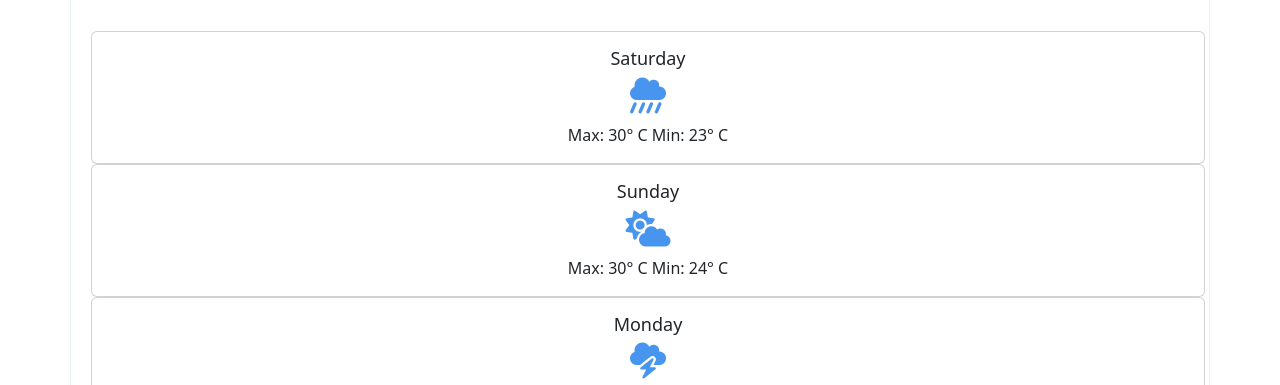
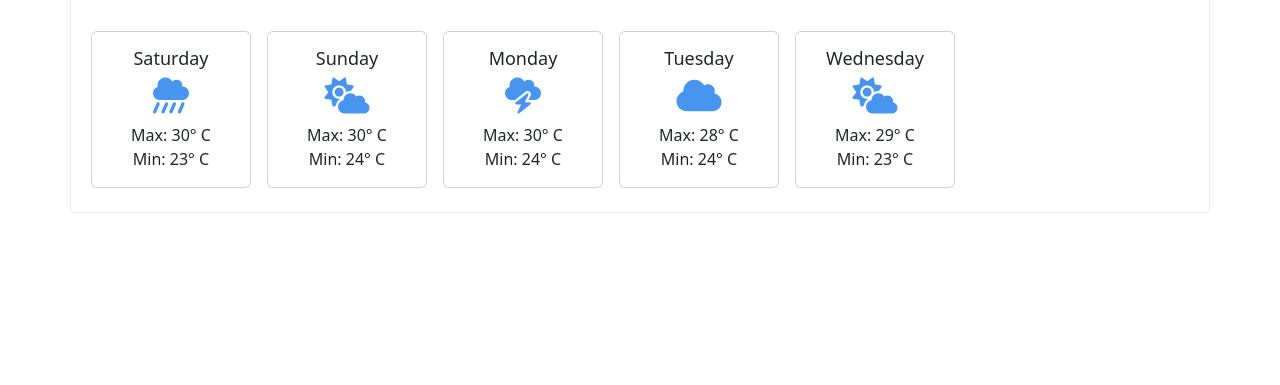
Before and after one commit to js-lonewolf/weather-app, a website: page index.html in a window 1280 px wide. Shown: the part 388-773 px from the top of the page. Drawn offline with nearby package versions, Linux system fonts and the light colour scheme; files that its build step writes are made by us from their sources.

Commit message:
Update styles.css

```diff
--- a/styles.css
+++ b/styles.css
@@ -53,7 +53,7 @@ span.degrees {
 }
 
 .weekly-meteo {
-  width: 10rem;
+  width: 10rem !important;
   height: 10rem;
   margin: 0 8px 0 8px;
 }
```
